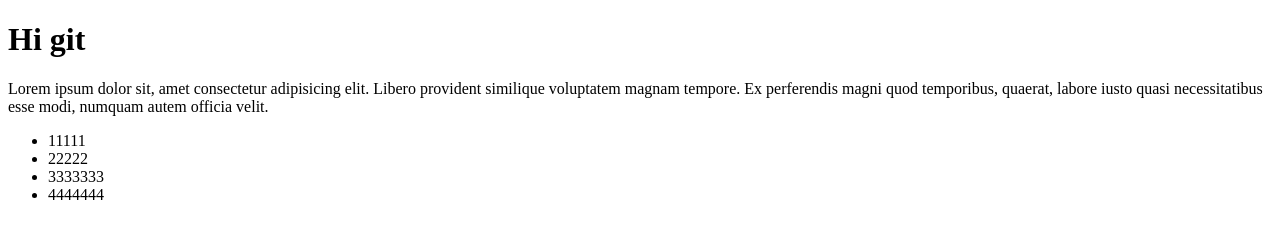
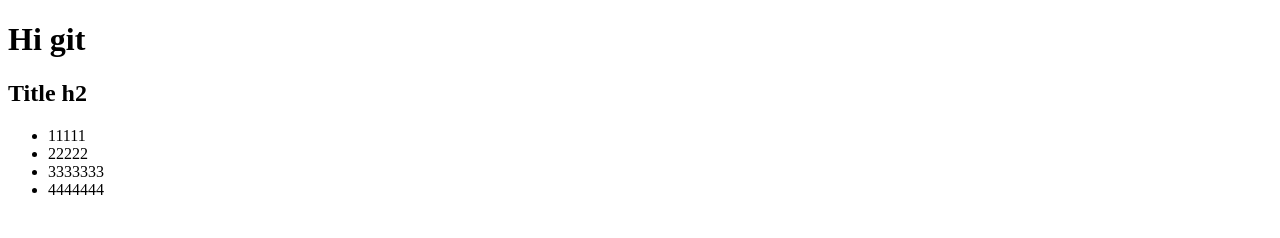
Before and after one commit to vetaluga/site-yoga2, a plain HTML site: page index.html in a window 1280 px wide. Drawn offline with Linux system fonts and the light colour scheme.

Commit message:
second comm - add h2 title

```diff
--- a/index.html
+++ b/index.html
@@ -7,7 +7,7 @@
 </head>
 <body>
     <h1>Hi git</h1>
-    <p>Lorem ipsum dolor sit, amet consectetur adipisicing elit. Libero provident similique voluptatem magnam tempore. Ex perferendis magni quod temporibus, quaerat, labore iusto quasi necessitatibus esse modi, numquam autem officia velit.</p>
+    <h2>Title h2</h2>
     <ul>
         <li>11111</li>
         <li>22222</li>
```
